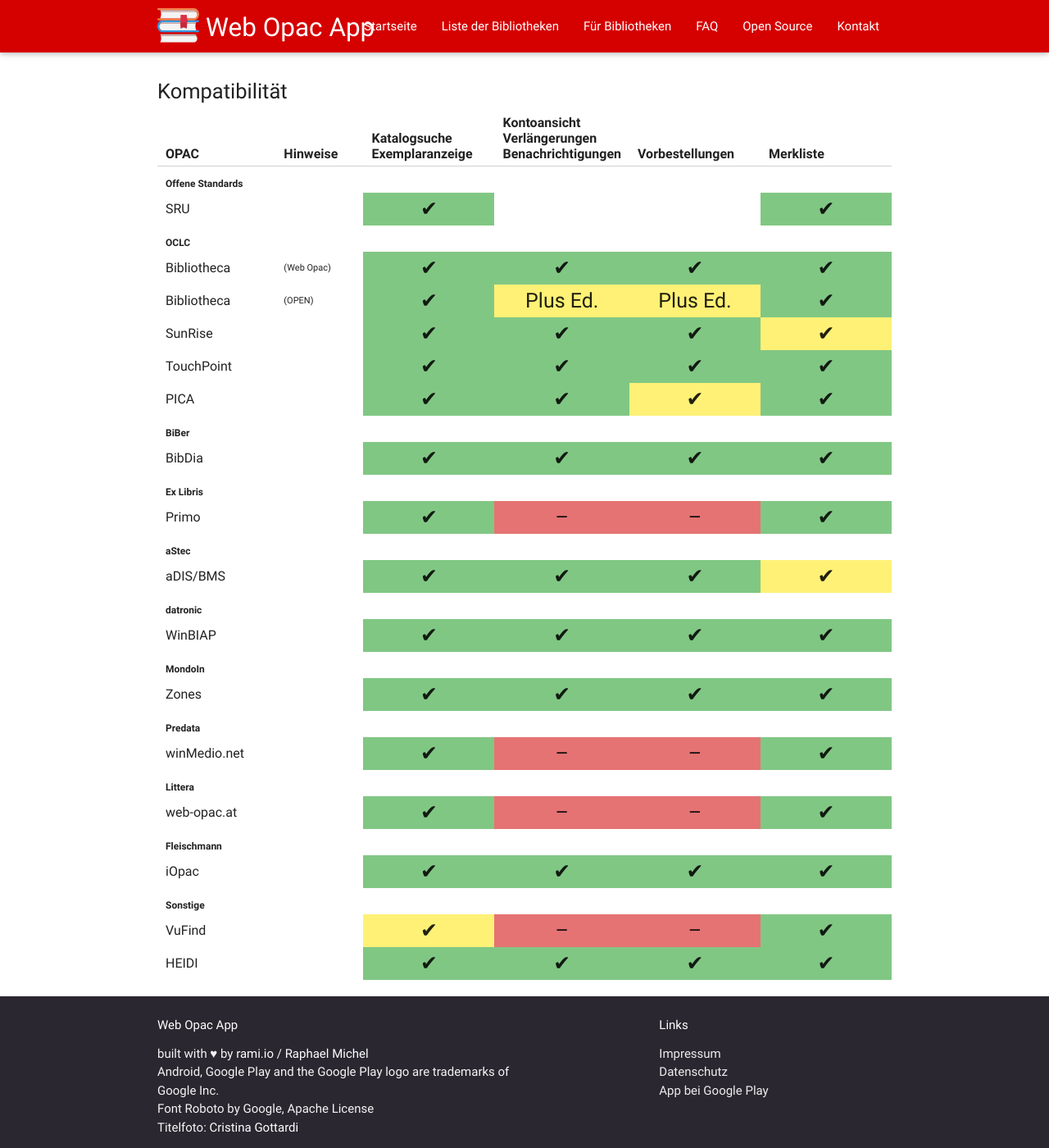
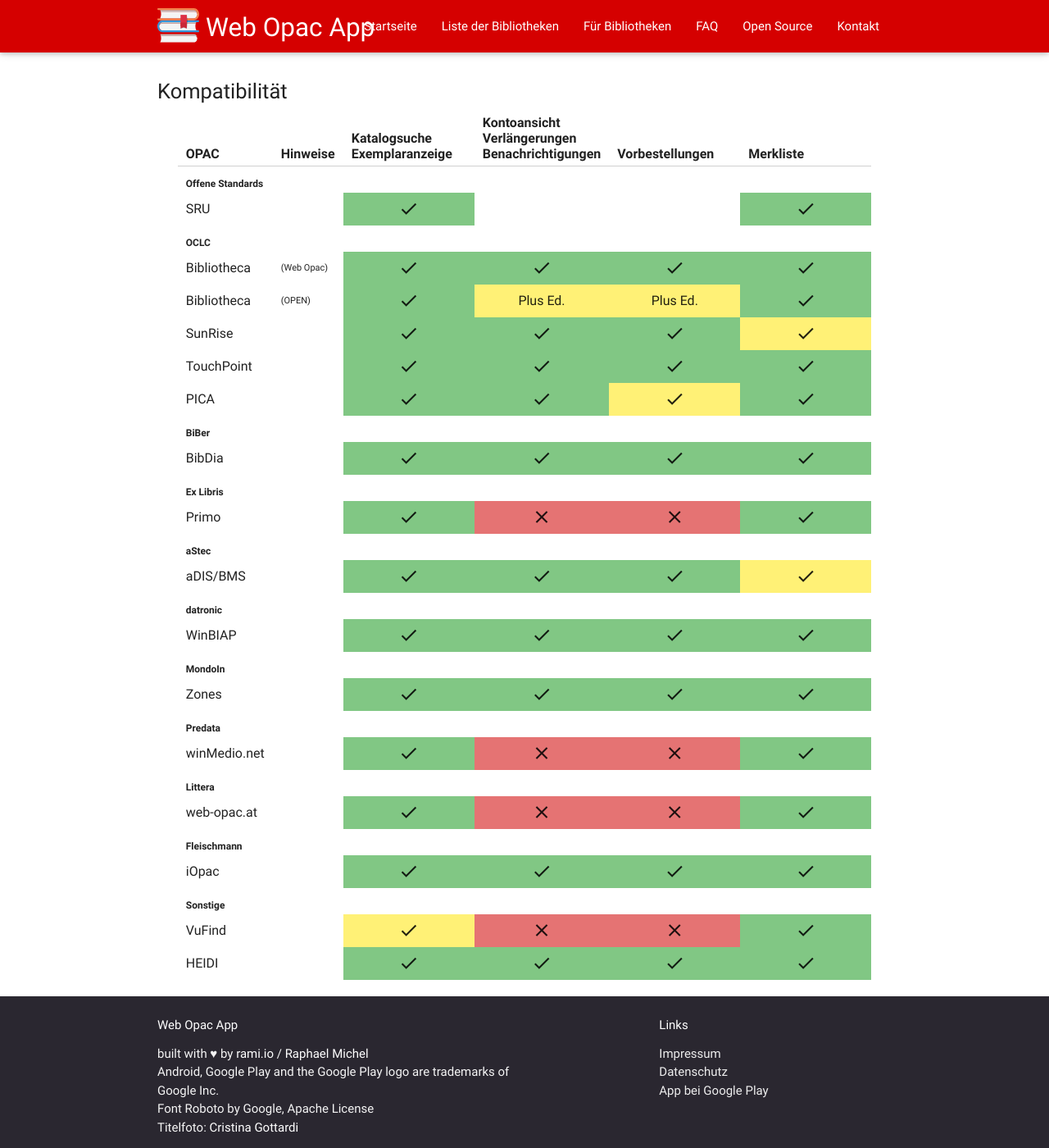
Before and after one commit to opacapp/opac.app, a Jekyll site: the page built from de/kompatibilitaet.html, in a window 1280 px wide and 1400 px high. Shown: the whole window at 82% size. Built offline with Jekyll 4.4.1, drawn with Linux system fonts in a browser that asks for light colours.

Commit message:
Verbesserungen an Tabellen

```diff
--- a/_sass/_compatibility.scss
+++ b/_sass/_compatibility.scss
@@ -1,6 +1,8 @@
 table.compatibility {
   border: 0;
-  width: 100%;
+  width: auto;
+  margin: 0 auto;
+
   td,
   th {
     padding: 5px 10px;
@@ -19,9 +21,12 @@
   td.yellow,
   td.red {
     text-align: center;
-    font-size: 25px;
-    line-height: 30px;
     width: 160px;
+
+    i {
+      font-size: 25px;
+      line-height: 30px;
+    }
   }
   td.green {
     background-color: color("green", "lighten-2") !important;
--- a/de/kompatibilitaet.html
+++ b/de/kompatibilitaet.html
@@ -25,10 +25,10 @@
     <tr>
         <td>SRU</td>
         <td class="note"></td>
-        <td class="green">✔</td>
+        <td class="green"><i class="material-icons">check</i></td>
         <td></td>
         <td></td>
-        <td class="green">✔</td>
+        <td class="green"><i class="material-icons">check</i></td>
     </tr>
     <tr>
         <td class="vendor">OCLC</td>
@@ -37,42 +37,42 @@
     <tr>
         <td>Bibliotheca</td>
         <td class="note">(Web Opac)</td>
-        <td class="green">✔</td>
-        <td class="green">✔</td>
-        <td class="green">✔</td>
-        <td class="green">✔</td>
+        <td class="green"><i class="material-icons">check</i></td>
+        <td class="green"><i class="material-icons">check</i></td>
+        <td class="green"><i class="material-icons">check</i></td>
+        <td class="green"><i class="material-icons">check</i></td>
     </tr>
     <tr>
         <td>Bibliotheca</td>
         <td class="note">(OPEN)</td>
-        <td class="green">✔</td>
+        <td class="green"><i class="material-icons">check</i></td>
         <td class="yellow">Plus Ed.</td>
         <td class="yellow">Plus Ed.</td>
-        <td class="green">✔</td>
+        <td class="green"><i class="material-icons">check</i></td>
     </tr>
     <tr>
         <td>SunRise</td>
         <td class="note"></td>
-        <td class="green">✔</td>
-        <td class="green">✔</td>
-        <td class="green">✔</td>
-        <td class="yellow">✔</td>
+        <td class="green"><i class="material-icons">check</i></td>
+        <td class="green"><i class="material-icons">check</i></td>
+        <td class="green"><i class="material-icons">check</i></td>
+        <td class="yellow"><i class="material-icons">check</i></td>
     </tr>
     <tr>
         <td>TouchPoint</td>
         <td class="note"></td>
-        <td class="green">✔</td>
-        <td class="green">✔</td>
-        <td class="green">✔</td>
-        <td class="green">✔</td>
+        <td class="green"><i class="material-icons">check</i></td>
+        <td class="green"><i class="material-icons">check</i></td>
+        <td class="green"><i class="material-icons">check</i></td>
+        <td class="green"><i class="material-icons">check</i></td>
     </tr>
     <tr>
         <td>PICA</td>
         <td class="note"></td>
-        <td class="green">✔</td>
-        <td class="green">✔</td>
-        <td class="yellow">✔</td>
-        <td class="green">✔</td>
+        <td class="green"><i class="material-icons">check</i></td>
+        <td class="green"><i class="material-icons">check</i></td>
+        <td class="yellow"><i class="material-icons">check</i></td>
+        <td class="green"><i class="material-icons">check</i></td>
     </tr>
     <tr>
         <td class="vendor">BiBer</td>
@@ -81,10 +81,10 @@
     <tr>
         <td>BibDia</td>
         <td class="note"></td>
-        <td class="green">✔</td>
-        <td class="green">✔</td>
-        <td class="green">✔</td>
-        <td class="green">✔</td>
+        <td class="green"><i class="material-icons">check</i></td>
+        <td class="green"><i class="material-icons">check</i></td>
+        <td class="green"><i class="material-icons">check</i></td>
+        <td class="green"><i class="material-icons">check</i></td>
     </tr>
     <tr>
         <td class="vendor">Ex Libris</td>
@@ -93,10 +93,10 @@
     <tr>
         <td>Primo</td>
         <td class="note"></td>
-        <td class="green">✔</td>
-        <td class="red">–</td>
-        <td class="red">–</td>
-        <td class="green">✔</td>
+        <td class="green"><i class="material-icons">check</i></td>
+        <td class="red"><i class="material-icons">close</i></td>
+        <td class="red"><i class="material-icons">close</i></td>
+        <td class="green"><i class="material-icons">check</i></td>
     </tr>
     <tr>
         <td class="vendor">aStec</td>
@@ -105,10 +105,10 @@
     <tr>
         <td>aDIS/BMS</td>
         <td class="note"></td>
-        <td class="green">✔</td>
-        <td class="green">✔</td>
-        <td class="green">✔</td>
-        <td class="yellow">✔</td>
+        <td class="green"><i class="material-icons">check</i></td>
+        <td class="green"><i class="material-icons">check</i></td>
+        <td class="green"><i class="material-icons">check</i></td>
+        <td class="yellow"><i class="material-icons">check</i></td>
     </tr>
     <tr>
         <td class="vendor">datronic</td>
@@ -117,10 +117,10 @@
     <tr>
         <td>WinBIAP</td>
         <td class="note"></td>
-        <td class="green">✔</td>
-        <td class="green">✔</td>
-        <td class="green">✔</td>
-        <td class="green">✔</td>
+        <td class="green"><i class="material-icons">check</i></td>
+        <td class="green"><i class="material-icons">check</i></td>
+        <td class="green"><i class="material-icons">check</i></td>
+        <td class="green"><i class="material-icons">check</i></td>
     </tr>
     <tr>
         <td class="vendor">MondoIn</td>
@@ -129,10 +129,10 @@
     <tr>
         <td>Zones</td>
         <td class="note"></td>
-        <td class="green">✔</td>
-        <td class="green">✔</td>
-        <td class="green">✔</td>
-        <td class="green">✔</td>
+        <td class="green"><i class="material-icons">check</i></td>
+        <td class="green"><i class="material-icons">check</i></td>
+        <td class="green"><i class="material-icons">check</i></td>
+        <td class="green"><i class="material-icons">check</i></td>
     </tr>
     <tr>
         <td class="vendor">Predata</td>
@@ -141,10 +141,10 @@
     <tr>
         <td>winMedio.net</td>
         <td class="note"></td>
-        <td class="green">✔</td>
-        <td class="red">–</td>
-        <td class="red">–</td>
-        <td class="green">✔</td>
+        <td class="green"><i class="material-icons">check</i></td>
+        <td class="red"><i class="material-icons">close</i></td>
+        <td class="red"><i class="material-icons">close</i></td>
+        <td class="green"><i class="material-icons">check</i></td>
     </tr>
     <tr>
         <td class="vendor">Littera</td>
@@ -153,10 +153,10 @@
     <tr>
         <td>web-opac.at</td>
         <td class="note"></td>
-        <td class="green">✔</td>
-        <td class="red">–</td>
-        <td class="red">–</td>
-        <td class="green">✔</td>
+        <td class="green"><i class="material-icons">check</i></td>
+        <td class="red"><i class="material-icons">close</i></td>
+        <td class="red"><i class="material-icons">close</i></td>
+        <td class="green"><i class="material-icons">check</i></td>
     </tr>
     <tr>
         <td class="vendor">Fleischmann</td>
@@ -165,10 +165,10 @@
     <tr>
         <td>iOpac</td>
         <td class="note"></td>
-        <td class="green">✔</td>
-        <td class="green">✔</td>
-        <td class="green">✔</td>
-        <td class="green">✔</td>
+        <td class="green"><i class="material-icons">check</i></td>
+        <td class="green"><i class="material-icons">check</i></td>
+        <td class="green"><i class="material-icons">check</i></td>
+        <td class="green"><i class="material-icons">check</i></td>
     </tr>
     <tr>
         <td class="vendor">Sonstige</td>
@@ -177,18 +177,18 @@
     <tr>
         <td>VuFind</td>
         <td class="note"></td>
-        <td class="yellow">✔</td>
-        <td class="red">–</td>
-        <td class="red">–</td>
-        <td class="green">✔</td>
+        <td class="yellow"><i class="material-icons">check</i></td>
+        <td class="red"><i class="material-icons">close</i></td>
+        <td class="red"><i class="material-icons">close</i></td>
+        <td class="green"><i class="material-icons">check</i></td>
     </tr>
     <tr>
         <td>HEIDI</td>
         <td class="note"></td>
-        <td class="green">✔</td>
-        <td class="green">✔</td>
-        <td class="green">✔</td>
-        <td class="green">✔</td>
+        <td class="green"><i class="material-icons">check</i></td>
+        <td class="green"><i class="material-icons">check</i></td>
+        <td class="green"><i class="material-icons">check</i></td>
+        <td class="green"><i class="material-icons">check</i></td>
     </tr>
     </tbody>
 </table>
```
Also changed, not shown: de/fuer-bibliotheken.html (+10 -10 lines).
